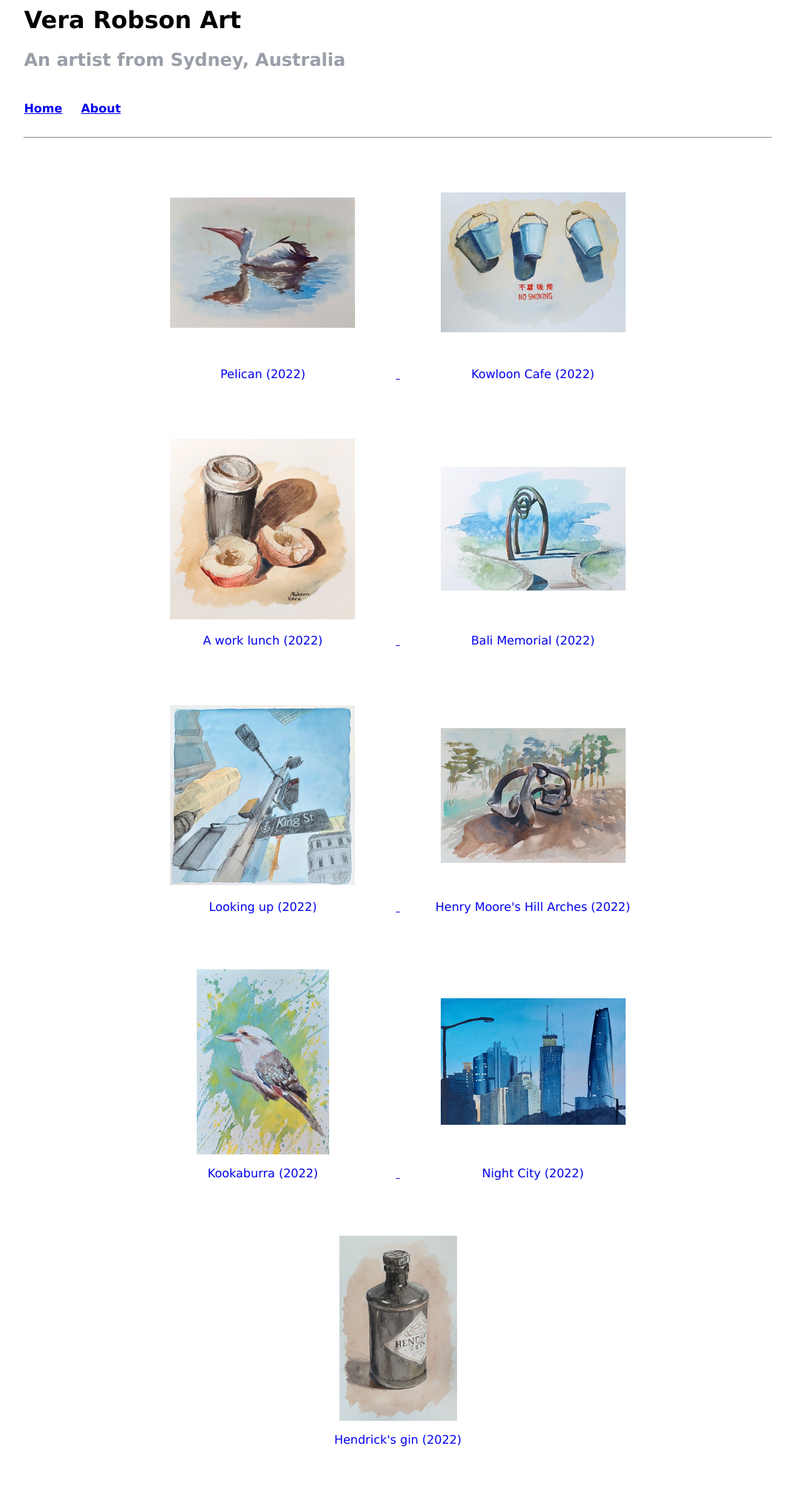
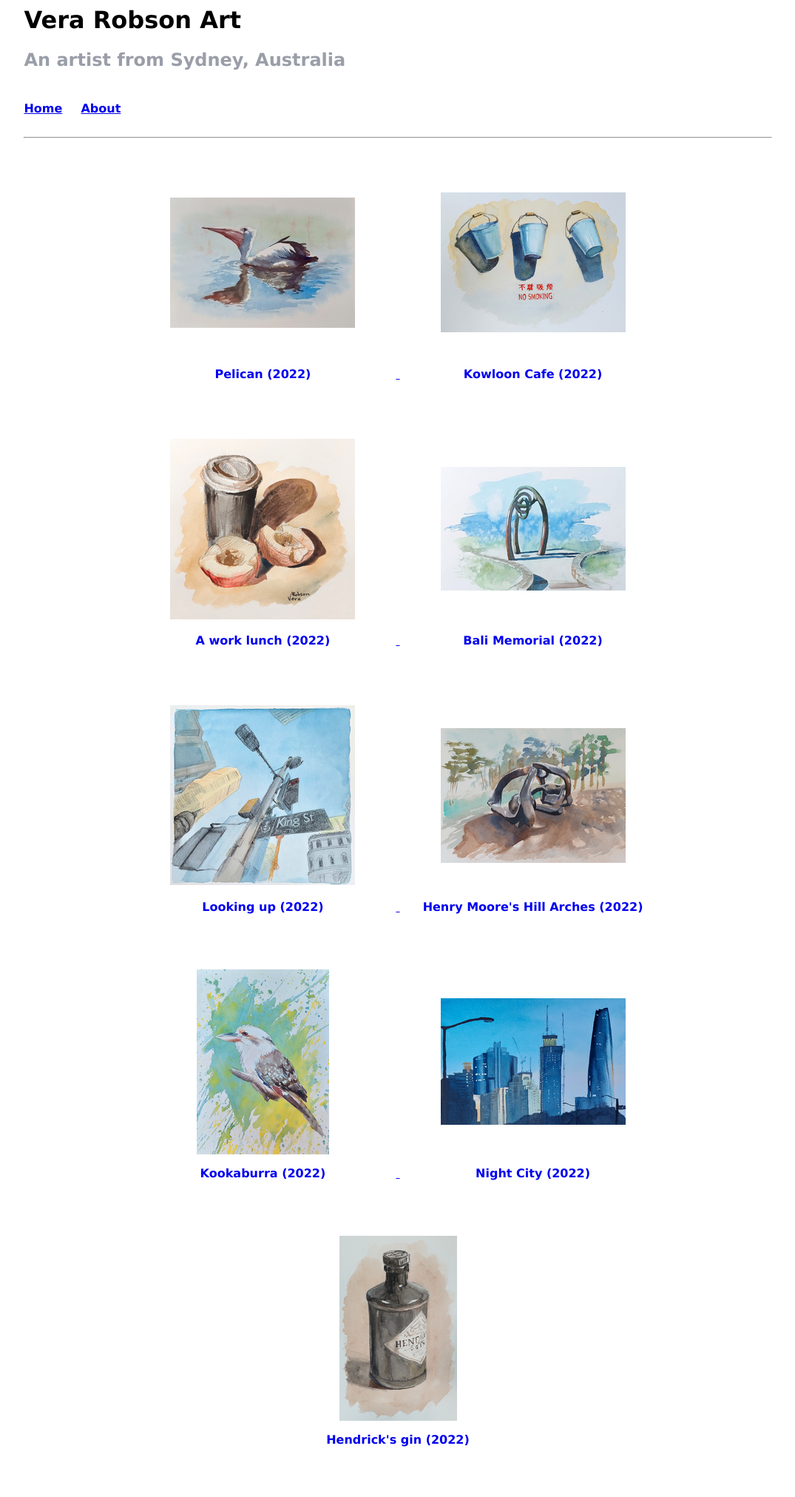
Before and after one commit to verarobsonart/verarobsonart.github.io, a Jekyll site: the page built from test.md, in a window 1280 px wide. Shown: the whole page at 74% size, without its empty margins (102-1177 px from the left). Built offline with Jekyll 4.4.1, drawn with Linux system fonts in a browser that asks for light colours.

Commit message:
Update test.md

```diff
--- a/test.md
+++ b/test.md
@@ -12,7 +12,7 @@ layout: testlayout
         <div class="tilethumbnail">
         <img src="/assets/{{ artwork.catalogue }}-thumbnail.png"/>
         </div>
-        <p class="tilecaption">{{ artwork.title }} ({{ artwork.year }})</p>
+        <p><b>{{ artwork.title }} ({{ artwork.year }})</b></p>
     </div>
 </a>
 {% endif %}
```
